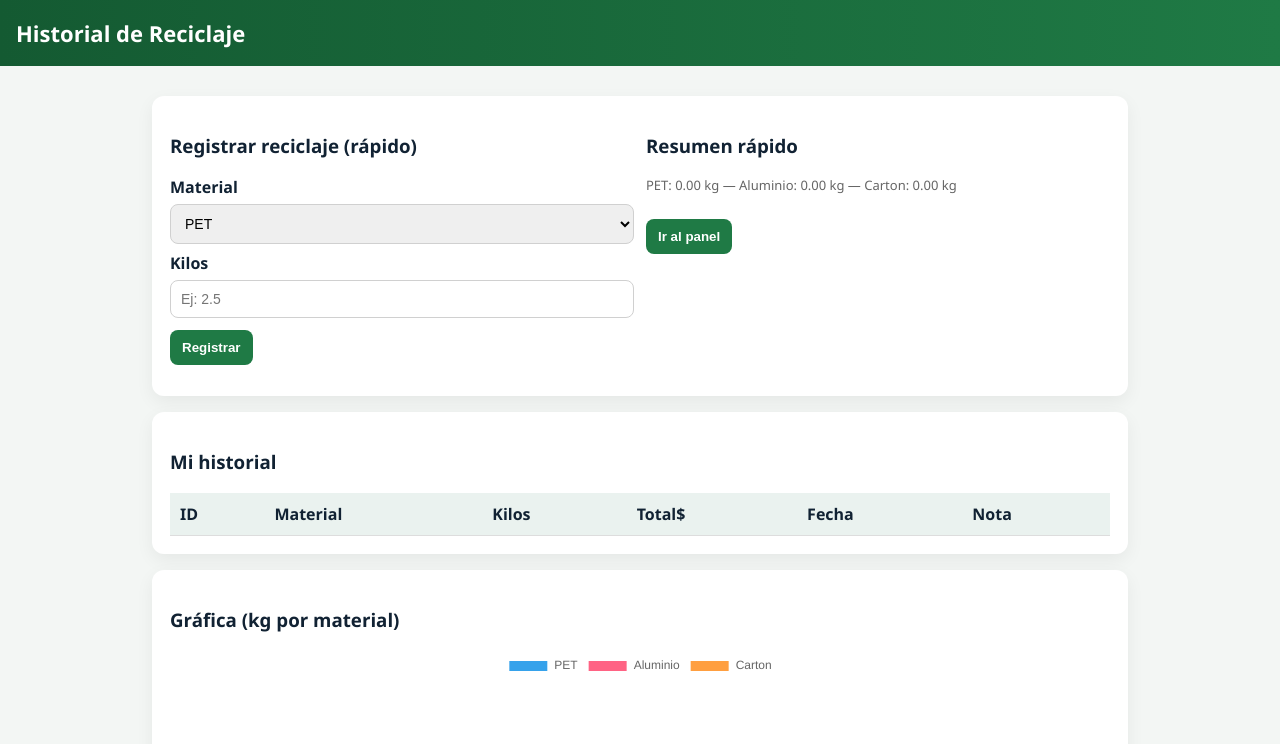
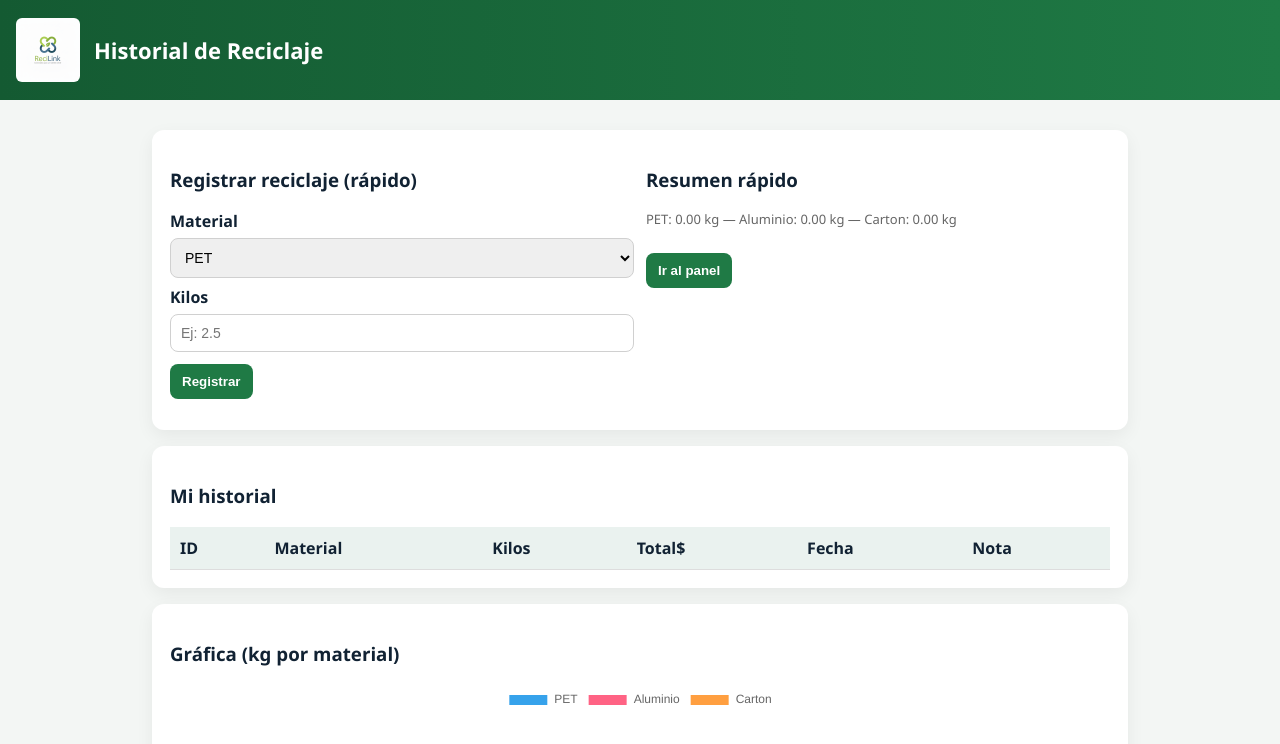
Before and after one commit to utp0210056-eng/ReciLink, a plain HTML site: page historial.html in a window 1280 px wide. Shown: the top 744 px of the page. Drawn offline with nearby package versions, Linux system fonts and the light colour scheme.

Commit message:
Update historial.html

```diff
--- a/historial.html
+++ b/historial.html
@@ -11,7 +11,7 @@
 
 <body>
     <div class="header">
-        <img src="img/Gemini_Generated_Image_5849qp5849qp5849.png" alt="logo" onerror="this.style.display='none'">
+        <img src="Gemini_Generated_Image_5849qp5849qp5849.png" alt="logo" onerror="this.style.display='none'">
         <h1>Historial de Reciclaje</h1>
     </div>
 
@@ -104,4 +104,5 @@
     </script>
 </body>
 
+
 </html>
```
